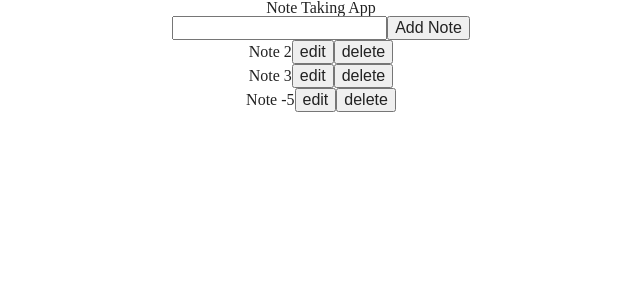
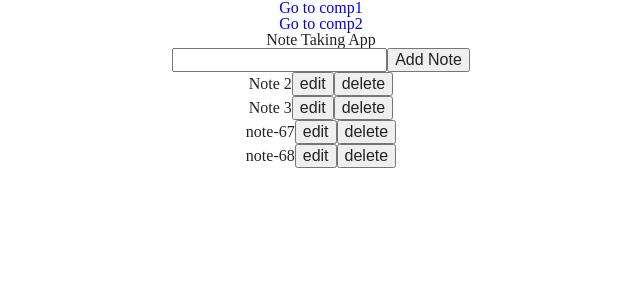
Before and after one commit to rifaturrana/react_projects, a React (Create React App) app: page /demo in a window 1280 px wide. Shown: the top 300 px of the page, without its empty margins (319-959 px from the left). Built offline with nearby package versions, Linux system fonts and the light colour scheme; data requests are answered from the project's data file.

Commit message:
react query familiarization

```diff
--- a/db.json
+++ b/db.json
@@ -9,8 +9,12 @@
       "title": "Note 3"
     },
     {
-      "id": "1680000584669",
-      "title": "Note -5"
+      "id": "1680436828646",
+      "title": "note-67"
+    },
+    {
+      "id": "1680436830007",
+      "title": "note-68"
     }
   ]
 }
--- a/src/App.js
+++ b/src/App.js
@@ -1,68 +1,11 @@
 import "./App.css";
-import { useQuery, useMutation, useQueryClient } from "@tanstack/react-query";
-import { useState } from "react";
-import { getAllNotes, removeNote, createNote } from "./services/note";
+import Router from "./router/Router";
 
 function App() {
-  const [noteTitle, setNoteTitle] = useState("");
-  const {
-    data: notes,
-    isLoading,
-    fetchStatus,
-    isError,
-    error,
-  } = useQuery({
-    queryKey: ["notes"],
-    queryFn: getAllNotes,
-  });
-  const client = useQueryClient();
 
-  const removeMutation = useMutation(removeNote, {
-    onSuccess: () => {
-      client.invalidateQueries(["notes"]);
-    },
-  });
-  const createMutation = useMutation(createNote, {
-    onSuccess: () => {
-      client.invalidateQueries(["notes"]);
-    },
-  });
+  return (
+    <Router/>
 
-  const createHandler = (e) => {
-    e.preventDefault();
-    const newNote = {
-      id: Date.now() + "",
-      title: noteTitle,
-    };
-    createMutation.mutate(newNote);
-  };
-  return (
-    <div className="App">
-      <center>
-        <h2>Note Taking App</h2>
-        <form>
-          <input
-            type="text"
-            value={noteTitle}
-            onChange={(e) => setNoteTitle(e.target.value)}
-          />
-          <button onClick={createHandler}>Add Note</button>
-        </form>
-        <ul>
-          {notes?.map((item) => (
-            <li key={item.id}>
-              <span>{item.title}</span>
-              <button>edit</button>
-              <button onClick={() => removeMutation.mutate(item.id)}>
-                delete
-              </button>
-            </li>
-          ))}
-        </ul>
-        {fetchStatus === "fetching" && <div>Loading........</div>}
-        {isError && <h2>{error?.message}</h2>}{" "}
-      </center>
-    </div>
   );
 }
 
--- /dev/null
+++ b/src/components/Component1.jsx
@@ -0,0 +1,77 @@
+import React from "react";
+import { useQuery, useMutation, useQueryClient } from "@tanstack/react-query";
+import { useState } from "react";
+import { Link } from "react-router-dom";
+import { getAllNotes, removeNote, createNote } from "../services/note";
+const Component1 = () => {
+  const [noteTitle, setNoteTitle] = useState("");
+  const {
+    data: notes,
+    fetchStatus,
+    isError,
+    error,
+  } = useQuery({
+    queryKey: ["notes"],
+    queryFn: getAllNotes,
+    refetchOnMount: false,
+  });
+  const client = useQueryClient();
+
+  const removeMutation = useMutation(removeNote, {
+    onSuccess: () => {
+      client.invalidateQueries(["notes"]);
+    },
+  });
+  const createMutation = useMutation(createNote, {
+    onSuccess: () => {
+      client.invalidateQueries(["notes"]);
+    },
+  });
+
+  const createHandler = (e) => {
+    e.preventDefault();
+    const newNote = {
+      id: Date.now() + "",
+      title: noteTitle,
+    };
+    createMutation.mutate(newNote);
+  };
+  return (
+    <div className="App">
+      <center>
+      <ul>
+          <li>
+            <Link to='/'>Go to comp1</Link>
+          </li>
+          <li>
+            <Link to='/demo'>Go to comp2</Link>
+          </li>
+        </ul>
+        <h2>Note Taking App</h2>
+        <form>
+          <input
+            type="text"
+            value={noteTitle}
+            onChange={(e) => setNoteTitle(e.target.value)}
+          />
+          <button onClick={(e) => createHandler(e)}>Add Note</button>
+        </form>
+        <ul>
+          {notes?.map((item) => (
+            <li key={item.id}>
+              <span>{item.title}</span>
+              <button>edit</button>
+              <button onClick={() => removeMutation.mutate(item.id)}>
+                delete
+              </button>
+            </li>
+          ))}
+        </ul>
+        {fetchStatus === "fetching" && <div>Loading........</div>}
+        {isError && <h2>{error?.message}</h2>}{" "}
+      </center>
+    </div>
+  );
+};
+
+export default Component1;
--- /dev/null
+++ b/src/components/Component2.jsx
@@ -0,0 +1,77 @@
+import React from "react";
+import { useQuery, useMutation, useQueryClient } from "@tanstack/react-query";
+import { useState } from "react";
+import { Link } from "react-router-dom";
+import { getAllNotes, removeNote, createNote } from "../services/note";
+const Component2 = () => {
+  const [noteTitle, setNoteTitle] = useState("");
+  const {
+    data: notes,
+    fetchStatus,
+    isError,
+    error,
+  } = useQuery({
+    queryKey: ["notes"],
+    queryFn: getAllNotes,
+    refetchOnMount: false,
+  });
+  const client = useQueryClient();
+
+  const removeMutation = useMutation(removeNote, {
+    onSuccess: () => {
+      client.invalidateQueries(["notes"]);
+    },
+  });
+  const createMutation = useMutation(createNote, {
+    onSuccess: () => {
+      client.invalidateQueries(["notes"]);
+    },
+  });
+
+  const createHandler = (e) => {
+    e.preventDefault();
+    const newNote = {
+      id: Date.now() + "",
+      title: noteTitle,
+    };
+    createMutation.mutate(newNote);
+  };
+  return (
+    <div className="App">
+      <center>
+        <ul>
+          <li>
+            <Link to='/'>Go to comp1</Link>
+          </li>
+          <li>
+            <Link to='/demo'>Go to comp2</Link>
+          </li>
+        </ul>
+        <h2>Note Taking App</h2>
+        <form>
+          <input
+            type="text"
+            value={noteTitle}
+            onChange={(e) => setNoteTitle(e.target.value)}
+          />
+          <button onClick={(e) => createHandler(e)}>Add Note</button>
+        </form>
+        <ul>
+          {notes?.map((item) => (
+            <li key={item.id}>
+              <span>{item.title}</span>
+              <button>edit</button>
+              <button onClick={() => removeMutation.mutate(item.id)}>
+                delete
+              </button>
+            </li>
+          ))}
+        </ul>
+        {fetchStatus === "fetching" && <div>Loading........</div>}
+        {isError && <h2>{error?.message}</h2>}{" "}
+      </center>
+    </div>
+  );
+};
+
+export default Component2;
--- /dev/null
+++ b/src/router/Router.jsx
@@ -0,0 +1,16 @@
+import { BrowserRouter, Route, Routes } from "react-router-dom";
+import Component1 from "../components/Component1";
+import Component2 from "../components/Component2";
+
+const Router = () => {
+  return (
+    <BrowserRouter>
+      <Routes>
+        <Route path="/" element={<Component1 />} />
+        <Route path="/demo" element={<Component2 />} />
+      </Routes>
+    </BrowserRouter>
+  );
+};
+
+export default Router;
```
